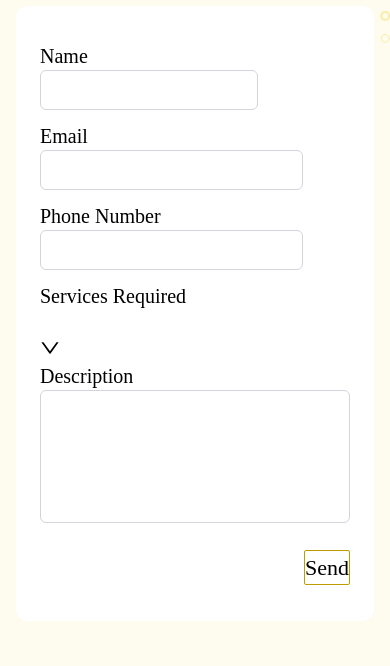
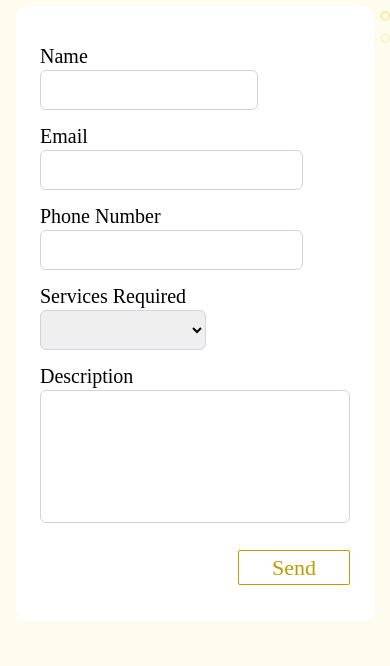
Before and after one commit to MuhammadZawar11681/Fateh_al_Mustaqbil2, a website: page pages/contact.html in a window 390 px wide. Shown: the part 147-813 px from the top of the page. Drawn offline with nearby package versions, Linux system fonts and the light colour scheme.

Commit message:
add responsivness

```diff
--- a/pages/contact.html
+++ b/pages/contact.html
@@ -494,15 +494,16 @@
           <div class="ant-form-item !mb-0 css-xu9wm8">
             <div class="ant-row ant-form-item-row css-xu9wm8">
               <div class="ant-col ant-form-item-label css-xu9wm8">
-                <label for="name" class="" title=""
-                  ><div class="flex items-center gap-x-1">
+                <label for="name" class="" title="">
+                  <div class="flex items-center gap-x-1">
                     <span class="text-secondary"
                       ><span
                         class="ltr:font-gabriola rtl:font-kufam rtl:text-sm rtl:md:text-base rtl:xl:text-lg text-xl md:text-lg xl:text-xl"
                         >Name</span
                       ></span
-                    ><span class="text-pink font-bold"></span></div
-                ></label>
+                    ><span class="text-pink font-bold"></span>
+                  </div>
+                </label>
               </div>
               <div class="ant-col ant-form-item-control css-xu9wm8">
                 <div class="ant-form-item-control-input">
@@ -522,15 +523,16 @@
           <div class="ant-form-item !mb-0 css-xu9wm8">
             <div class="ant-row ant-form-item-row css-xu9wm8">
               <div class="ant-col ant-form-item-label css-xu9wm8">
-                <label for="email" class="" title=""
-                  ><div class="flex items-center gap-x-1">
+                <label for="email" class="" title="">
+                  <div class="flex items-center gap-x-1">
                     <span class="text-secondary"
                       ><span
                         class="ltr:font-gabriola rtl:font-kufam rtl:text-sm rtl:md:text-base rtl:xl:text-lg text-xl md:text-lg xl:text-xl"
                         >Email</span
                       ></span
-                    ><span class="text-pink font-bold"></span></div
-                ></label>
+                    ><span class="text-pink font-bold"></span>
+                  </div>
+                </label>
               </div>
               <div class="ant-col ant-form-item-control css-xu9wm8">
                 <div class="ant-form-item-control-input">
@@ -550,15 +552,16 @@
           <div class="ant-form-item !mb-0 css-xu9wm8">
             <div class="ant-row ant-form-item-row css-xu9wm8">
               <div class="ant-col ant-form-item-label css-xu9wm8">
-                <label for="number" class="" title=""
-                  ><div class="flex items-center gap-x-1">
+                <label for="number" class="" title="">
+                  <div class="flex items-center gap-x-1">
                     <span class="text-secondary"
                       ><span
                         class="ltr:font-gabriola rtl:font-kufam rtl:text-sm rtl:md:text-base rtl:xl:text-lg text-xl md:text-lg xl:text-xl"
                         >Phone Number</span
                       ></span
-                    ><span class="text-pink font-bold"></span></div
-                ></label>
+                    ><span class="text-pink font-bold"></span>
+                  </div>
+                </label>
               </div>
               <div class="ant-col ant-form-item-control css-xu9wm8">
                 <div class="ant-form-item-control-input">
@@ -578,63 +581,57 @@
           <div class="ant-form-item !mb-0 css-xu9wm8">
             <div class="ant-row ant-form-item-row css-xu9wm8">
               <div class="ant-col ant-form-item-label css-xu9wm8">
-                <label for="services" class="" title=""
-                  ><div class="flex items-center gap-x-1">
+                <label for="services" class="" title="">
+                  <div class="flex items-center gap-x-1">
                     <span class="text-secondary"
                       ><span
                         class="ltr:font-gabriola rtl:font-kufam rtl:text-sm rtl:md:text-base rtl:xl:text-lg text-xl md:text-lg xl:text-xl"
                         >Services Required</span
                       ></span
-                    ><span class="text-pink font-bold"></span></div
-                ></label>
+                    ><span class="text-pink font-bold"></span>
+                  </div>
+                </label>
               </div>
               <div class="ant-col ant-form-item-control css-xu9wm8">
                 <div class="ant-form-item-control-input">
                   <div class="ant-form-item-control-input-content">
                     <div
-                      class="ant-select ant-select-in-form-item !h-10 ltr:font-gabriola rtl:font-kufam rtl:text-sm rtl:md:text-base rtl:xl:text-lg text-xl md:text-lg xl:text-xl css-xu9wm8 ant-select-single ant-select-show-arrow"
+                      class="ant-select ant-select-in-form-item !h-10 ltr:font-[gabriola] rtl:font-kufam rtl:text-sm rtl:md:text-base rtl:xl:text-lg text-xl md:text-lg xl:text-xl css-xu9wm8 ant-select-single ant-select-show-arrow"
                     >
                       <div class="ant-select-selector">
                         <span class="ant-select-selection-search"
-                          ><input
-                            type="search"
+                          ><select
                             id="services"
-                            autocomplete="off"
-                            class="ant-select-selection-search-input"
-                            role="combobox"
-                            aria-expanded="false"
-                            aria-haspopup="listbox"
-                            aria-owns="services_list"
-                            aria-autocomplete="list"
-                            aria-controls="services_list"
-                            readonly=""
-                            unselectable="on"
-                            value=""
-                            style="opacity: 0" /></span
-                        ><span class="ant-select-selection-placeholder"></span>
+                            class="ant-input css-xu9wm8 p-2 border border-gray-300 rounded-md h-10 ltr:font-gabriola rtl:font-kufam rtl:text-sm rtl:md:text-base rtl:xl:text-lg text-xl md:text-lg xl:text-xl"
+                          >
+                            <option value=""></option>
+                            <option
+                              class="service-text"
+                              data-en="Consulting"
+                              data-ar="اسم"
+                              value="consulting"
+                            >
+                              Consulting
+                            </option>
+                            <option
+                              class="service-text"
+                              data-en="Support"
+                              data-ar="اسم"
+                              value="support"
+                            >
+                              Support
+                            </option>
+                            <option
+                              class="service-text"
+                              data-en="Custom Service"
+                              data-ar="اسم"
+                              value="custom"
+                            >
+                              Custom Service
+                            </option>
+                          </select></span
+                        >
                       </div>
-                      <span
-                        class="ant-select-arrow"
-                        unselectable="on"
-                        aria-hidden="true"
-                        style="user-select: none"
-                        ><span
-                          role="img"
-                          aria-label="down"
-                          class="anticon anticon-down ant-select-suffix"
-                          ><svg
-                            viewBox="64 64 896 896"
-                            focusable="false"
-                            data-icon="down"
-                            width="1em"
-                            height="1em"
-                            fill="currentColor"
-                            aria-hidden="true"
-                          >
-                            <path
-                              d="M884 256h-75c-5.1 0-9.9 2.5-12.9 6.6L512 654.2 227.9 262.6c-3-4.1-7.8-6.6-12.9-6.6h-75c-6.5 0-10.3 7.4-6.5 12.7l352.6 486.1c12.8 17.6 39 17.6 51.7 0l352.6-486.1c3.9-5.3.1-12.7-6.4-12.7z"
-                            ></path></svg></span
-                      ></span>
                     </div>
                   </div>
                 </div>
@@ -645,15 +642,16 @@
             <div class="ant-form-item !mb-0 css-xu9wm8">
               <div class="ant-row ant-form-item-row css-xu9wm8">
                 <div class="ant-col ant-form-item-label css-xu9wm8">
-                  <label for="description" class="" title=""
-                    ><div class="flex items-center gap-x-1">
+                  <label for="description" class="" title="">
+                    <div class="flex items-center gap-x-1">
                       <span class="text-secondary"
                         ><span
                           class="ltr:font-gabriola rtl:font-kufam rtl:text-sm rtl:md:text-base rtl:xl:text-lg text-xl md:text-lg xl:text-xl"
                           >Description</span
                         ></span
-                      ><span class="text-pink font-bold"></span></div
-                  ></label>
+                      ><span class="text-pink font-bold"></span>
+                    </div>
+                  </label>
                 </div>
                 <div class="ant-col ant-form-item-control css-xu9wm8">
                   <div class="ant-form-item-control-input">
@@ -680,14 +678,14 @@
           <div class="flex items-center justify-end col-span-2 mt-2">
             <button
               type="submit"
-              class="ant-btn css-xu9wm8 border border-[#BD9C00] rounded-sm opacity-100 ant-btn-default secondary-btn rtl:text-base rtl:md:text-lg rtl:xl:text-xl text-[22px] ltr:font-gabriola rtl:font-kufam"
+              class="ant-btn css-xu9wm8 border border-[#BD9C00] text-[#bd9c00] w-28 rounded-sm opacity-100 ant-btn-default secondary-btn rtl:text-base rtl:md:text-lg rtl:xl:text-xl text-[22px] ltr:font-[gabriola] rtl:font-[kufam]"
             >
               Send
             </button>
           </div>
         </form>
         <div
-          class="flex flex-col gap-y-12 sm:flex-row items-center justify-between ltr:font-gabriola rtl:font-kufam mt-6"
+          class="flex flex-col gap-y-12 sm:flex-row items-center justify-between ltr:font-[gabriola] rtl:font-kufam mt-6"
         >
           <div
             class="flex flex-col items-center justify-center sm:items-start gap-y-6"
@@ -1406,12 +1404,12 @@
           class="flex items-center flex-col justify-center w-full h-full text-white md:px-20 rtl:gap-y-2"
         >
           <h1
-            class="ltr:font-gabriola rtl:font-kufam rtl:text-2xl rtl:md:text-3xl text-3xl text-center"
+            class="font-[gabriola] text-white opacity-1 ltr:font-[gabriola] rtl:[font-kufam] rtl:text-2xl rtl:md:text-3xl text-3xl text-center"
           >
             Currently Operational in
           </h1>
           <h1
-            class="ltr:font-cooper rtl:font-bold rtl:font-kufam rtl:text-3xl rtl:md:text-5xl text-5xl text-center"
+            class="font-[cooper] ltr:font-cooper rtl:font-bold rtl:font-kufam rtl:text-3xl rtl:md:text-5xl text-5xl text-center"
           >
             Saudi Arabia
           </h1>
```
